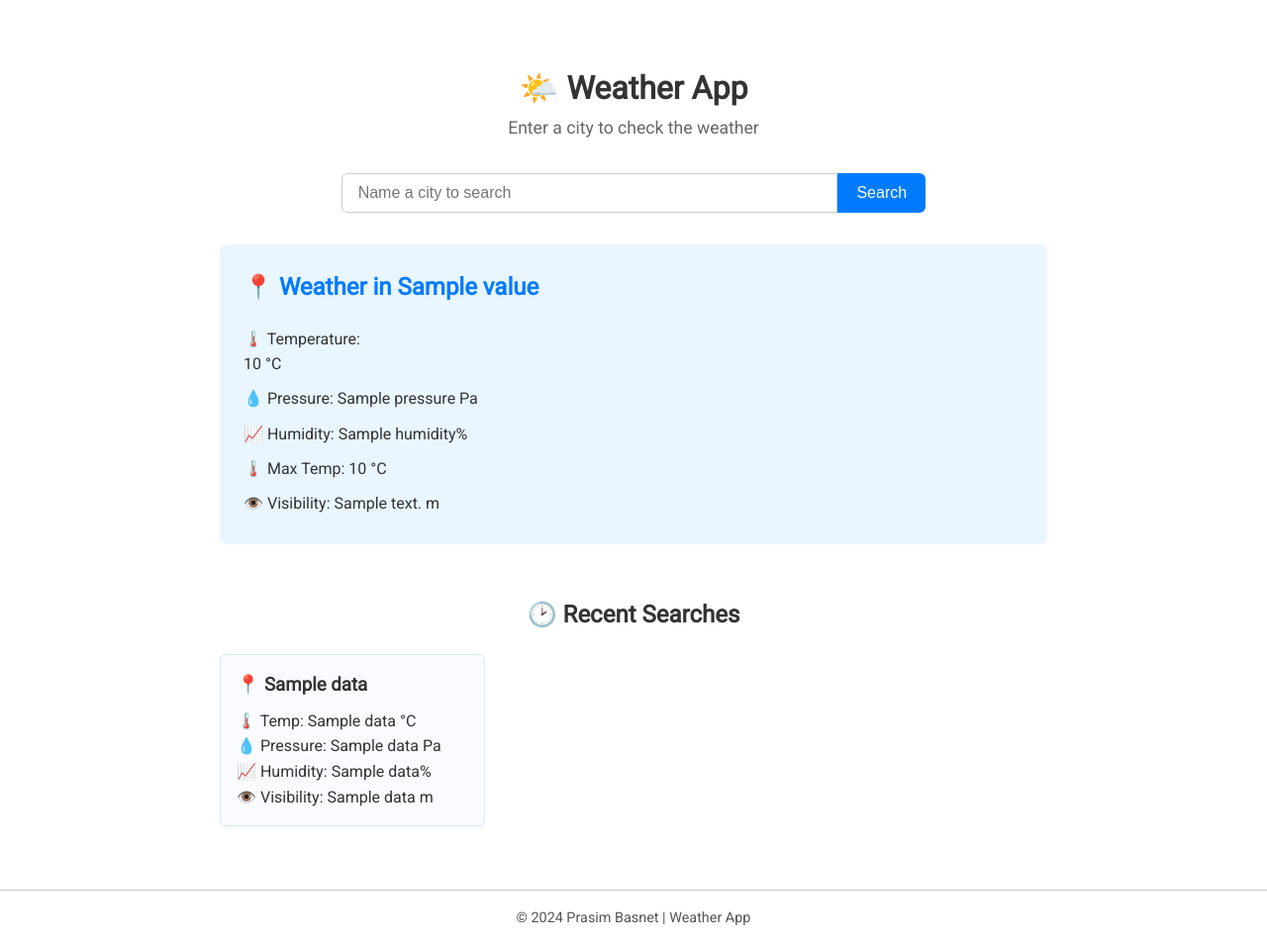
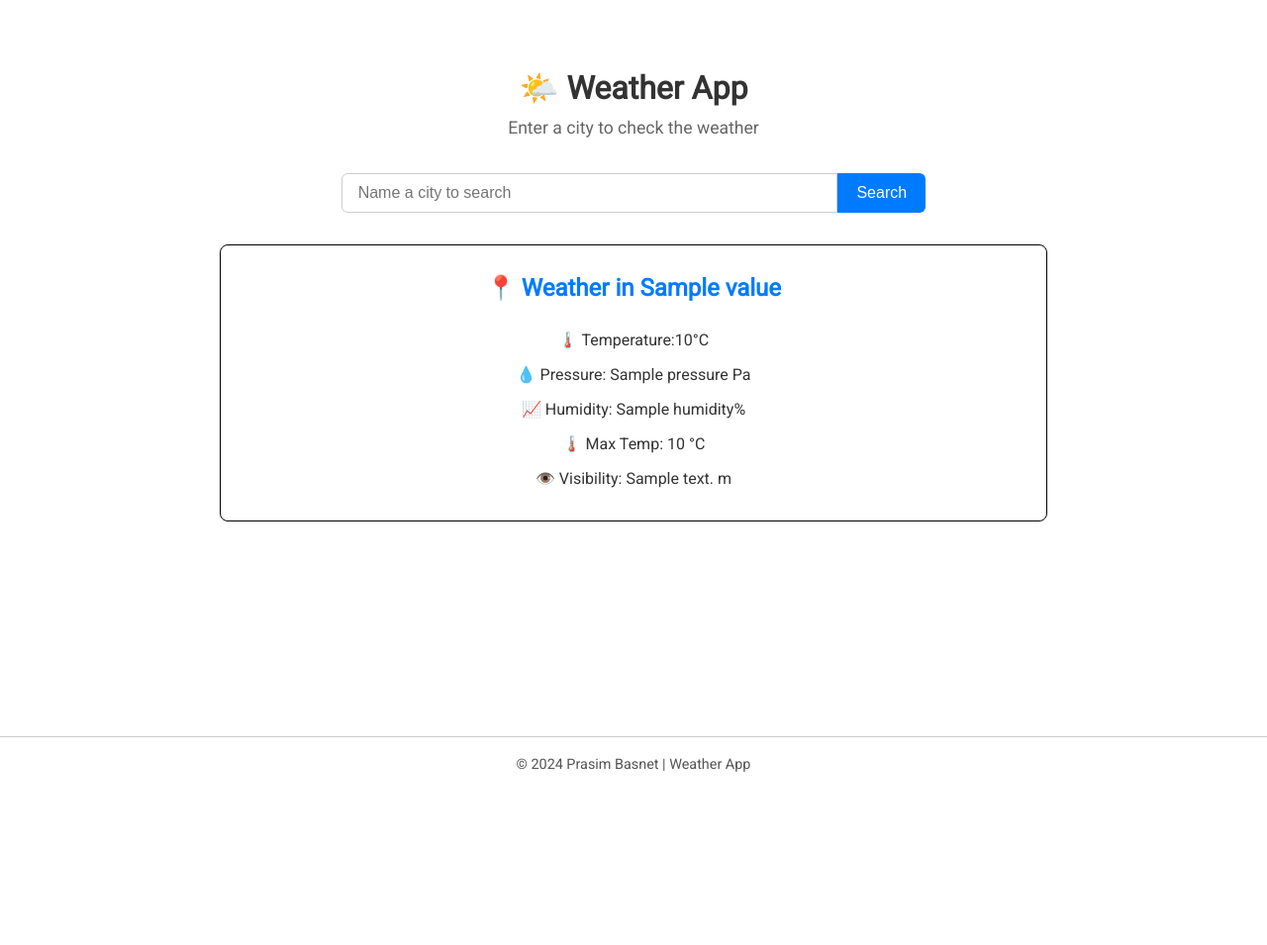
Before and after one commit to Prasiss/Weather_App, a Flask app: template templates/index.html in a window 1280 px wide. Shown: the whole page at 99% size. After the commit the page ends 780 px from the top, so only its background shows below. Run offline with Flask 3, Linux system fonts and the light colour scheme; the template is opened without the code that fills it: most values are stand-ins (such as "Sample title", 1, 10 or a date in 2020).

Commit message:
changed different website ui and completed te work

```diff
--- a/app.py
+++ b/app.py
@@ -14,8 +14,9 @@ def index():
         #trying to save the data into database
         if weather_value:
             saving_data(weather_value)
+        database_value=fetch_data()
         #passing the list of directories to the index page
-        return render_template("index.html",values=weather_value)
+        return render_template("index.html",values=weather_value,database_value=database_value)
     else:
         database_value= fetch_data()
         return render_template("index.html",database_value=database_value)
--- a/static/style.css
+++ b/static/style.css
@@ -64,10 +64,12 @@ header {
     background-color: #0056b3;
 }
 .current-weather {
-    background: #e9f5ff;
+    background: #ffffff;
     padding: 1.5rem;
     border-radius: 8px;
     margin-bottom: 2rem;
+    border: 1px solid black;
+    text-align: center;
 }
 
 .current-weather h2 {
--- a/templates/index.html
+++ b/templates/index.html
@@ -1,40 +1,46 @@
 <!DOCTYPE html>
 <html lang="en">
   <head>
-    <meta charset="UTF-8">
-    <meta name="viewport" content="width=device-width, initial-scale=1.0">
+    <meta charset="UTF-8" />
+    <meta name="viewport" content="width=device-width, initial-scale=1.0" />
     <title>🌤️ Weather App</title>
-    <link rel="stylesheet" href="/static/style.css">
-    <link href="https://fonts.googleapis.com/css2?family=Roboto&display=swap" rel="stylesheet">
+    <link rel="stylesheet" href="/static/style.css" />
+    <link
+      href="https://fonts.googleapis.com/css2?family=Roboto&display=swap"
+      rel="stylesheet"
+    />
   </head>
   <body>
     <div class="container">
-
       <header>
         <h1>🌤️ Weather App</h1>
         <p class="subtitle">Enter a city to check the weather</p>
       </header>
 
-
       <form method="POST" class="search-form">
-            <input type="text" name="search" id="search" placeholder="Name a city to search" autocomplete="off">
+        <input
+          type="text"
+          name="search"
+          id="search"
+          placeholder="Name a city to search"
+          autocomplete="off"
+        />
         <button type="submit" id="submit">Search</button>
       </form>
-
 
       {% if values %}
       <section class="current-weather">
         <h2>📍 Weather in {{ values['name'] }}</h2>
         <ul>
-                <li>🌡️ Temperature: <p class="value">{{ values['main']['temp'] }} &deg;C</p></li>
+          <li>🌡️ Temperature:{{ values['main']['temp'] }}&deg;C</li>
           <li>💧 Pressure: {{ values['main']['pressure'] }} Pa</li>
           <li>📈 Humidity: {{ values['main']['humidity'] }}%</li>
           <li>🌡️ Max Temp: {{ values['main']['temp_max'] }} &deg;C</li>
           <li>👁️ Visibility: {{ values['visibility'] }} m</li>
         </ul>
       </section>
-        {% endif %}
 
+      {% else %}
 
       <section class="weather-history">
         <h2 style="text-align: center; padding: 20px">🕑 Recent Searches</h2>
@@ -50,11 +56,10 @@
           {% endfor %}
         </div>
       </section>
+
+      {% endif %}
     </div>
 
-
-    <footer class="footer">
-        &copy; 2024 Prasim Basnet | Weather App
-    </footer>
+    <footer class="footer">&copy; 2024 Prasim Basnet | Weather App</footer>
   </body>
 </html>
```
Also changed, not shown: search.db. Lines whose indentation alone changed are shown as unchanged.
